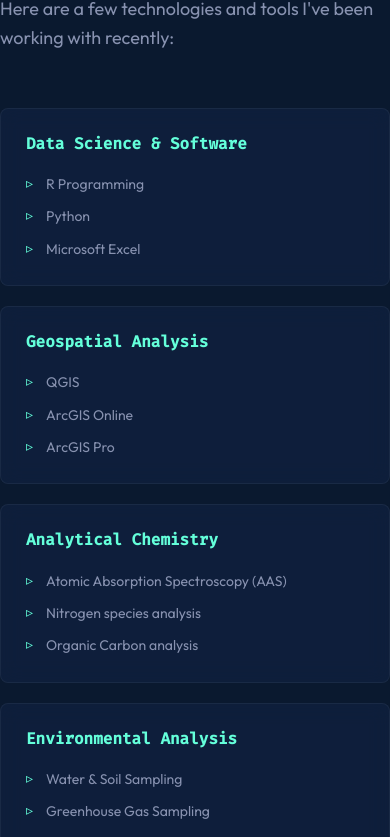
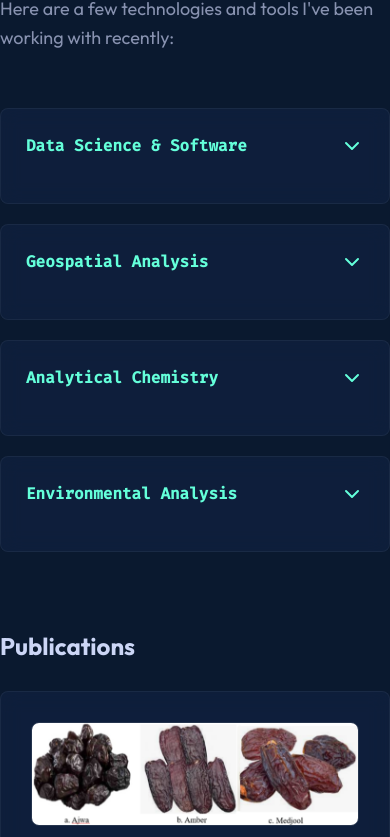
Before and after one commit to SantoKabir/portfolio, a React (Vite) app: page / in a window 390 px wide. Shown: the part 5393-6230 px from the top of the page. Built offline with nearby package versions, Linux system fonts and the light colour scheme.

Commit message:
Implement mobile-only interactive sections (Skills Accordion & Certificates See More)

```diff
--- a/src/components/Certificates.css
+++ b/src/components/Certificates.css
@@ -102,6 +102,28 @@
   color: var(--text-primary);
 }
 
+
+
+.see-more-container {
+  display: none;
+  text-align: center;
+  margin-top: 40px;
+}
+
+@media (max-width: 768px) {
+  .certificates-grid {
+    grid-template-columns: repeat(auto-fill, minmax(280px, 1fr));
+  }
+
+  .certificate-card.mobile-hidden {
+    display: none !important;
+  }
+
+  .see-more-container {
+    display: block;
+  }
+}
+
 /* Light Theme Overrides */
 body.light-theme .certificate-card {
   background-color: rgba(240, 235, 216, 0.6);
--- a/src/components/Certificates.jsx
+++ b/src/components/Certificates.jsx
@@ -1,8 +1,10 @@
-import React from 'react';
+import React, { useState } from 'react';
 import { ExternalLink, FileText } from 'lucide-react';
 import './Certificates.css';
 
 const Certificates = () => {
+  const [showAll, setShowAll] = useState(false);
+
   const certificates = [
     {
       title: 'NGS + TNC EXTERNSHIP',
@@ -75,7 +77,7 @@
             href={cert.externalLink ? cert.externalLink : `${import.meta.env.BASE_URL}${cert.file}`}
             target="_blank"
             rel="noopener noreferrer"
-            className="certificate-card"
+            className={`certificate-card ${!showAll && index >= 2 ? 'mobile-hidden' : ''}`}
           >
             <div className="cert-image-container">
               <img src={`${import.meta.env.BASE_URL}${cert.image}`} alt={cert.title} />
@@ -97,6 +99,11 @@
           </a>
         ))}
       </div>
+      <div className="see-more-container">
+        <button className="btn-primary see-more-btn text-mono" onClick={() => setShowAll(!showAll)}>
+          {showAll ? 'See Less' : 'See More'}
+        </button>
+      </div>
     </section>
   );
 };
--- a/src/components/Skills.css
+++ b/src/components/Skills.css
@@ -25,9 +25,40 @@
   padding: 25px;
 }
 
+.category-title-wrapper {
+  display: flex;
+  justify-content: space-between;
+  align-items: center;
+  margin-bottom: 20px;
+}
+
 .category-title {
   font-size: 16px;
-  margin-bottom: 20px;
+  margin-bottom: 0;
+}
+
+.skill-chevron {
+  display: none;
+  color: var(--accent-secondary);
+}
+
+@media (max-width: 768px) {
+  .category-title-wrapper {
+    cursor: pointer;
+  }
+
+  .skill-chevron {
+    display: block;
+    transition: transform 0.3s ease;
+  }
+
+  .skill-chevron.open {
+    transform: rotate(180deg);
+  }
+
+  .skills-list.mobile-closed {
+    display: none;
+  }
 }
 
 .skills-list {
--- a/src/components/Skills.jsx
+++ b/src/components/Skills.jsx
@@ -1,7 +1,17 @@
-import React from 'react';
+import React, { useState } from 'react';
+import { ChevronDown } from 'lucide-react';
 import './Skills.css';
 
 const Skills = () => {
+  const [expandedCategories, setExpandedCategories] = useState({});
+
+  const toggleCategory = (index) => {
+    setExpandedCategories(prev => ({
+      ...prev,
+      [index]: !prev[index]
+    }));
+  };
+
   const skillCategories = [
     {
       title: 'Data Science & Software',
@@ -41,8 +51,14 @@
         <div className="skills-grid">
           {skillCategories.map((category, index) => (
             <div className="skill-category glass-panel" key={index}>
-              <h3 className="category-title text-accent text-mono">{category.title}</h3>
-              <ul className="skills-list">
+              <div
+                className="category-title-wrapper"
+                onClick={() => toggleCategory(index)}
+              >
+                <h3 className="category-title text-accent text-mono">{category.title}</h3>
+                <ChevronDown className={`skill-chevron ${expandedCategories[index] ? 'open' : ''}`} />
+              </div>
+              <ul className={`skills-list ${!expandedCategories[index] ? 'mobile-closed' : ''}`}>
                 {category.skills.map((skill, i) => (
                   <li key={i}>{skill}</li>
                 ))}
```
